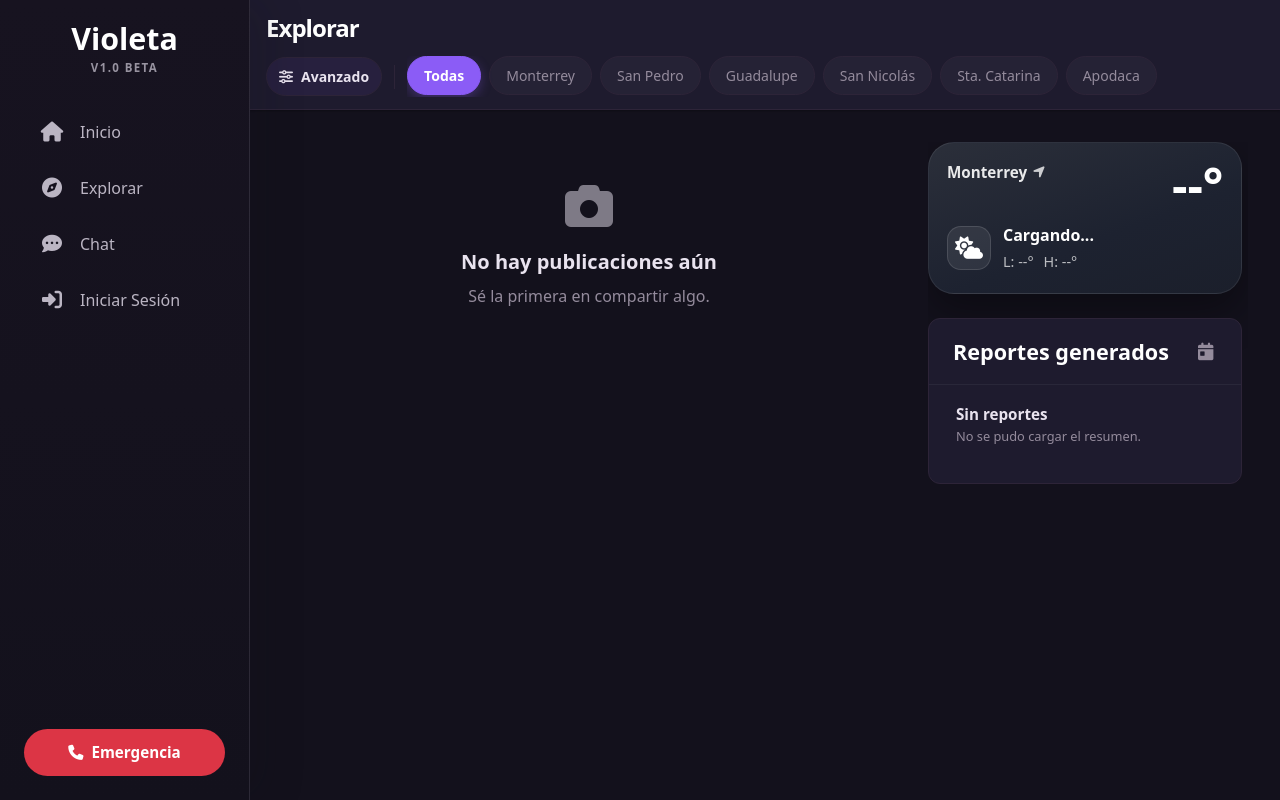
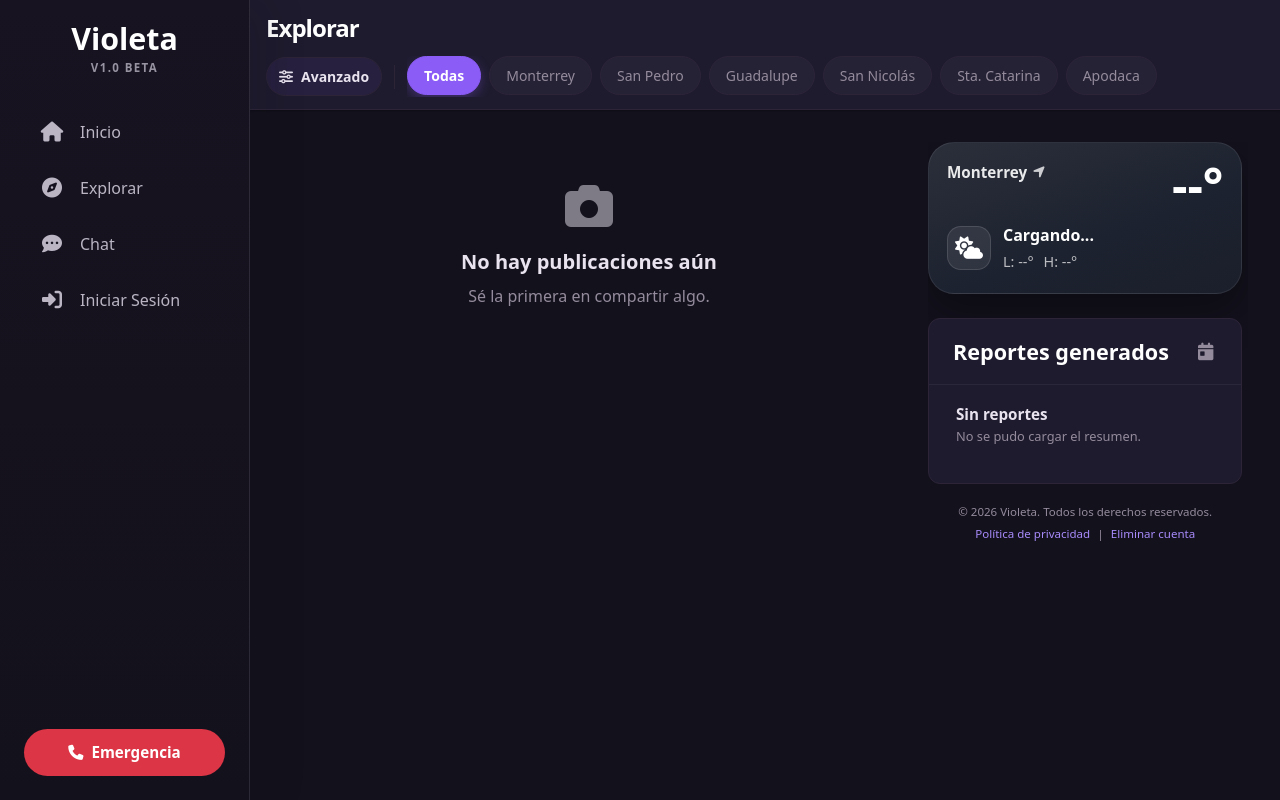
Before and after one commit to Irving1265/Violeta-App, a Python web app: template templates/index.html in a window 1280 px wide. Run offline with Jinja, Linux system fonts and the light colour scheme; the template is opened without the code that fills it, so the values that code supplies are empty; some libraries are stand-ins or nearby versions.

Commit message:
Add desktop sidebar legal notice

```diff
--- a/scripts/smoke_test_cases.py
+++ b/scripts/smoke_test_cases.py
@@ -841,7 +841,7 @@ class VioletaSmokeTests(unittest.TestCase):
 
         client = self.client_for(user_id)
         feed_html = client.get('/').get_data(as_text=True)
-        self.assertIn('20260524-widget-purple-explore-header-v1', feed_html)
+        self.assertIn('20260524-sidebar-legal-v1', feed_html)
         self.assertIn('id="mainHeader"', feed_html)
         self.assertIn('violeta-header-top', feed_html)
         self.assertIn('violeta-filters-bar', feed_html)
@@ -852,6 +852,10 @@ class VioletaSmokeTests(unittest.TestCase):
         self.assertIn('data-city="apodaca"', feed_html)
         self.assertNotIn('violeta-city-filters-section', feed_html)
         self.assertNotIn('Zonas seleccionadas', feed_html)
+        self.assertIn('sidebar-legal', feed_html)
+        self.assertIn('© 2026 Violeta. Todos los derechos reservados.', feed_html)
+        self.assertIn('Política de privacidad', feed_html)
+        self.assertIn('Eliminar cuenta', feed_html)
         self.assertIn('20260523-report-modal-split-v1', feed_html)
 
         style_css = (PROJECT_ROOT / 'static' / 'css' / 'style.css').read_text()
--- a/static/css/style.css
+++ b/static/css/style.css
@@ -1473,6 +1473,46 @@ body.modal-open .main-content {
 
 .widget-content {
     padding: 1rem;
+}
+
+.sidebar-legal {
+    display: none;
+}
+
+.sidebar-legal p {
+    margin: 0 0 0.35rem;
+}
+
+.sidebar-legal__links {
+    display: inline-flex;
+    align-items: center;
+    justify-content: center;
+    gap: 0.45rem;
+    flex-wrap: wrap;
+}
+
+.sidebar-legal a {
+    color: var(--primary-light);
+    text-decoration: none;
+    transition: color var(--transition-fast);
+}
+
+.sidebar-legal a:hover,
+.sidebar-legal a:focus-visible {
+    color: #ffffff;
+    outline: none;
+}
+
+@media (min-width: 1024px) {
+    .sidebar-legal {
+        display: block;
+        color: var(--text-secondary);
+        font-size: 0.72rem;
+        line-height: 1.45;
+        text-align: center;
+        padding: 0 0.5rem 1rem;
+        margin-top: -0.25rem;
+    }
 }
 
 /* FAB (Floating Action Button) */
--- a/templates/base.html
+++ b/templates/base.html
@@ -29,7 +29,7 @@
     {% if request.endpoint in ['index', 'hotspots_page', 'safety_center'] %}
     <link rel="stylesheet" href="{{ url_for('static', filename='vendor/leaflet/leaflet.css') }}" />
     {% endif %}
-    <link rel="stylesheet" href="{{ url_for('static', filename='css/style.css') }}?v=20260524-widget-purple-explore-header-v1">
+    <link rel="stylesheet" href="{{ url_for('static', filename='css/style.css') }}?v=20260524-sidebar-legal-v1">
     {% if request.endpoint in ['register', 'forgot_password', 'login', 'reset_password', 'force_password_reset'] %}
     <link rel="stylesheet" href="{{ url_for('static', filename='css/auth_page.css') }}?v=20260507-auth-split-v1">
     {% endif %}
--- a/templates/index.html
+++ b/templates/index.html
@@ -153,6 +153,15 @@
                 </div>
             </div>
         </div>
+
+        <div class="sidebar-legal" aria-label="Aviso legal de Violeta">
+            <p>© 2026 Violeta. Todos los derechos reservados.</p>
+            <nav class="sidebar-legal__links" aria-label="Enlaces legales">
+                <a href="{{ url_for('privacy_policy') }}">Política de privacidad</a>
+                <span aria-hidden="true">|</span>
+                <a href="{{ url_for('account_delete') }}">Eliminar cuenta</a>
+            </nav>
+        </div>
     </aside>
 </div>
 
@@ -232,5 +241,5 @@
         }
     };
 </script>
-<script src="{{ url_for('static', filename='js/index_page.js') }}?v=20260524-widget-purple-explore-header-v1" defer></script>
+<script src="{{ url_for('static', filename='js/index_page.js') }}?v=20260524-sidebar-legal-v1" defer></script>
 {% endblock %}
```
